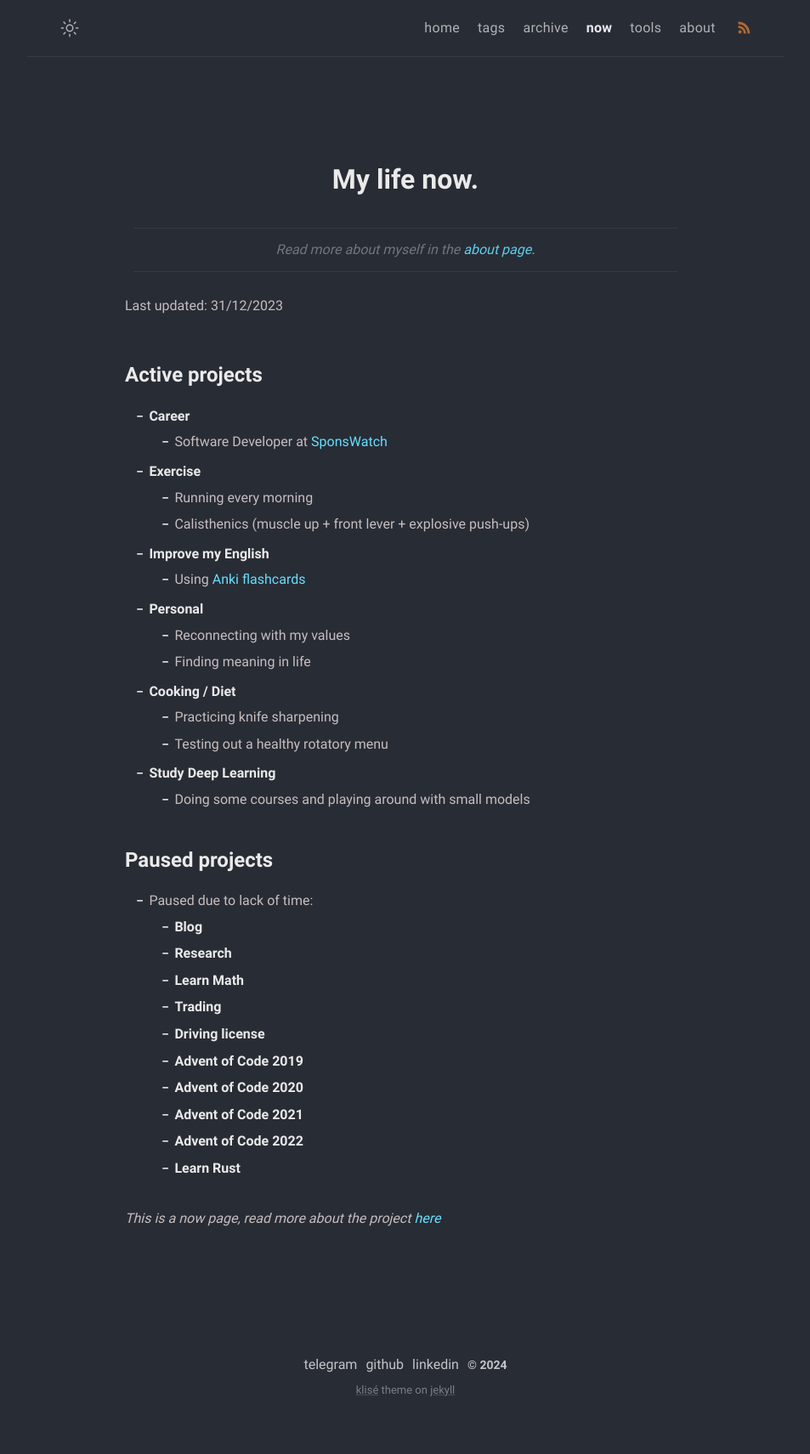
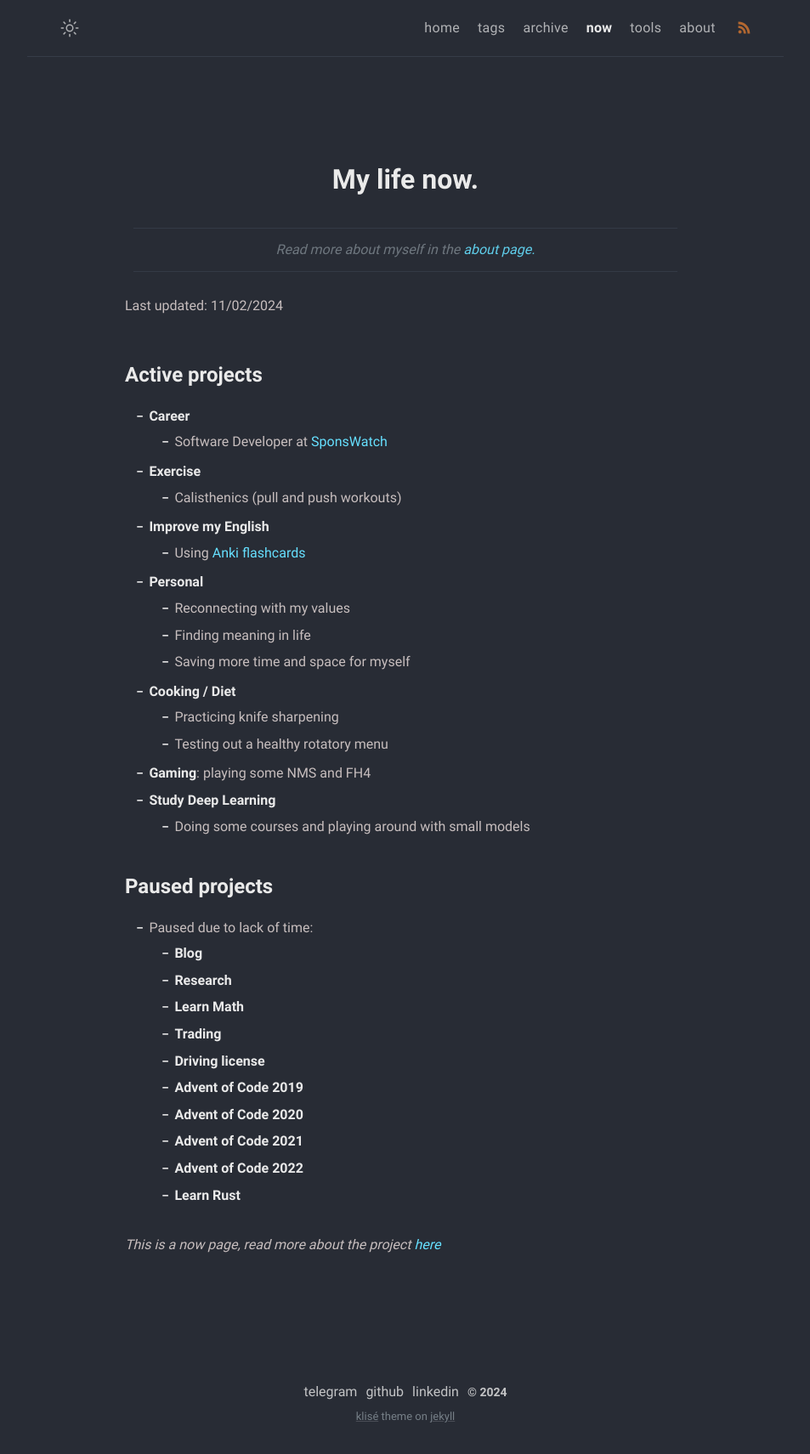
Before and after one commit to MonkeyAndres/MonkeyAndres.github.io, a Jekyll site: the page built from now.md, in a window 1280 px wide. Shown: the whole page at 85% size, without its empty margins (163-1116 px from the left). Built offline with Jekyll 4.4.1, drawn with Linux system fonts in a browser that asks for light colours; before the commit the page ends 1680 px from its top, so only the background shows below that.

Commit message:
chore: update now pages

```diff
--- a/now.md
+++ b/now.md
@@ -8,23 +8,24 @@ comments: false
 
 > Read more about myself in the [about page.](../about)
 
-Last updated: 31/12/2023
+Last updated: 11/02/2024
 
 # Active projects
 
 - **Career**
   - Software Developer at [SponsWatch](https://sponswatch.com/)
 - **Exercise**
-  - Running every morning
-  - Calisthenics (muscle up + front lever + explosive push-ups)
+  - Calisthenics (pull and push workouts)
 - **Improve my English**
   - Using [Anki flashcards](https://apps.ankiweb.net/)
 - **Personal**
   - Reconnecting with my values
   - Finding meaning in life
+  - Saving more time and space for myself
 - **Cooking / Diet**
   - Practicing knife sharpening
   - Testing out a healthy rotatory menu
+- **Gaming**: playing some NMS and FH4
 - **Study Deep Learning**
   - Doing some courses and playing around with small models
 
```
Also changed, not shown: tools.md (+2 -1 lines).
